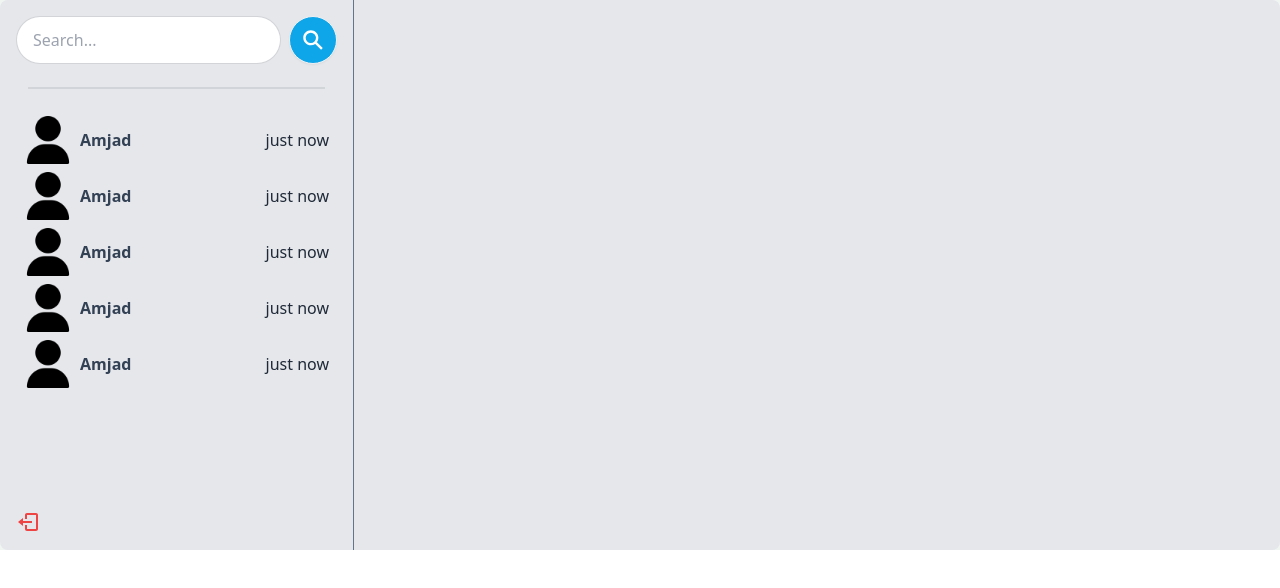
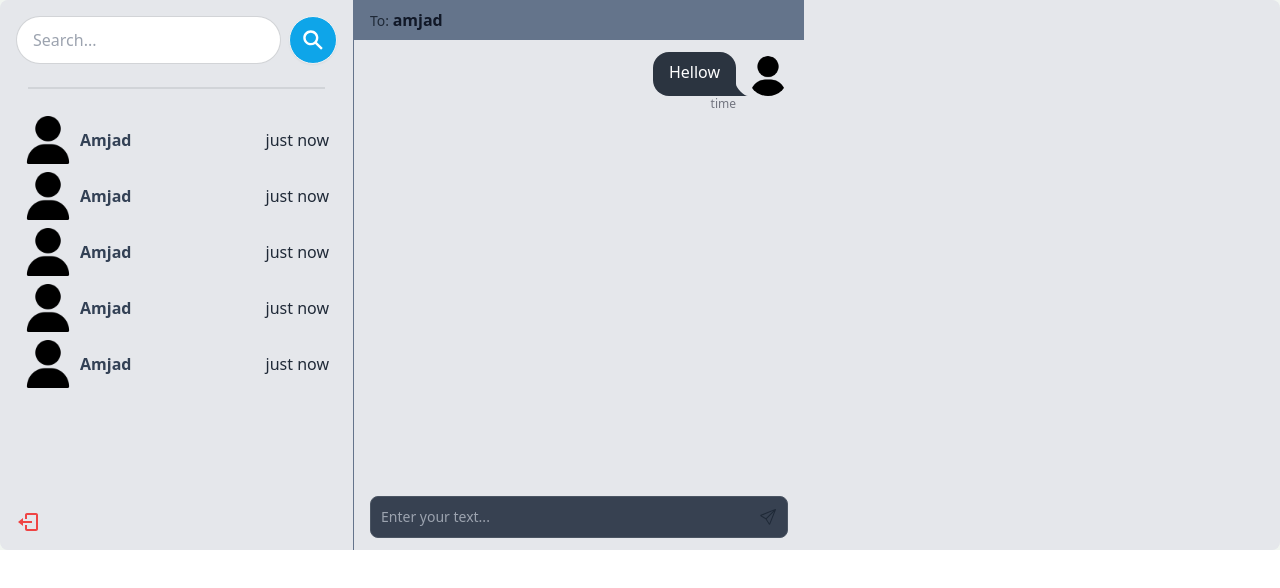
Before and after one commit to AmhjadKhan/chat_-massanger, a React (Vite) app: page / in a window 1280 px wide. Shown: the top 588 px of the page. Built offline with nearby package versions, Linux system fonts and the light colour scheme.

Commit message:
this is massanger massagesection design commit

```diff
--- /dev/null
+++ b/src/components/massages/Message.jsx
@@ -0,0 +1,24 @@
+import React from 'react'
+import userAvater from '../../assets/user.png'
+
+const Message = () => {
+  return (
+    <div className={"chat chat-end"}>
+    <div className="chat-image avatar">
+      <div className="w-10 rounded-full">
+        <img src={userAvater} alt="User Avatar" />
+      </div>
+    </div>
+
+    <div className={"chat-bubble text-white"}>
+      Hellow
+    </div>
+
+    <div className="chat-footer opacity-50 text-xs flex gap-1 items-center text-slate-950">
+      time
+    </div>
+  </div>
+  )
+}
+
+export default Message
--- /dev/null
+++ b/src/components/massages/MessageContainer.jsx
@@ -0,0 +1,24 @@
+import React from 'react'
+import Messages from './Messages'
+import MessageInput from './MessageInput'
+
+const MessageContainer = () => {
+  return (
+    <div className="md:min-w-[450px] flex flex-col">
+
+        {/* Header */}
+        <div className="bg-slate-500 px-4 py-2 mb-2">
+          <span className="label-text">To: </span>
+          <span className="text-gray-900 font-bold">
+           amjad
+          </span>
+        </div>
+
+        <Messages />
+
+        <MessageInput />
+  </div>
+  )
+}
+
+export default MessageContainer
--- /dev/null
+++ b/src/components/massages/MessageInput.jsx
@@ -0,0 +1,25 @@
+import React from "react";
+import { BsSend } from "react-icons/bs";
+
+const MessageInput = () => {
+  return (
+    <form className="px-4 my-3">
+      <div className="w-full relative">
+        <input
+          type="text"
+          className="border text-sm rounded-lg block w-full p-2.5 bg-gray-700 border-gray-600 text-white"
+          placeholder="Enter your text..."
+        />
+
+        <button
+          type="submit"
+          className="absolute inset-y-0 end-0 flex items-center pe-3"
+        >
+          <BsSend />
+        </button>
+      </div>
+    </form>
+  );
+};
+
+export default MessageInput;
--- /dev/null
+++ b/src/components/massages/Messages.jsx
@@ -0,0 +1,12 @@
+import React from 'react'
+import Message from './Message'
+
+const Messages = () => {
+  return (
+    <div className="px-4 flex-1 overflow-auto">
+      <Message />
+    </div>
+  )
+}
+
+export default Messages
--- a/src/pages/Home.jsx
+++ b/src/pages/Home.jsx
@@ -1,10 +1,13 @@
 import React from 'react'
 import Sidebar from '../components/sidebar/sidebar'
+import MessageContainer from '../components/massages/MessageContainer'
 
 const Home = () => {
   return (
     <div className="flex sm:h-[450px] md:h-[550px] rounded-lg overflow-hidden bg-gray-200">
       <Sidebar />
+
+      <MessageContainer />
     </div>
   )
 }
```
